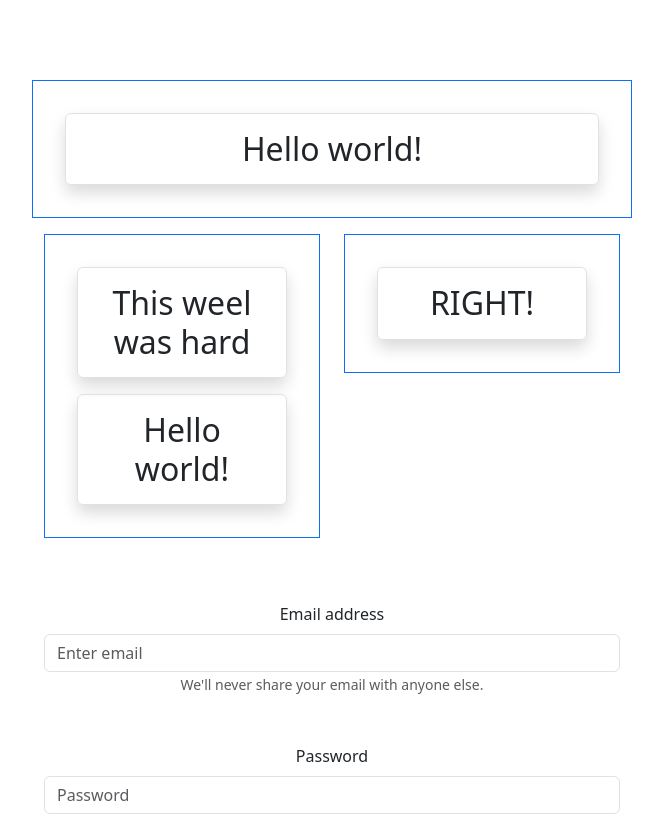
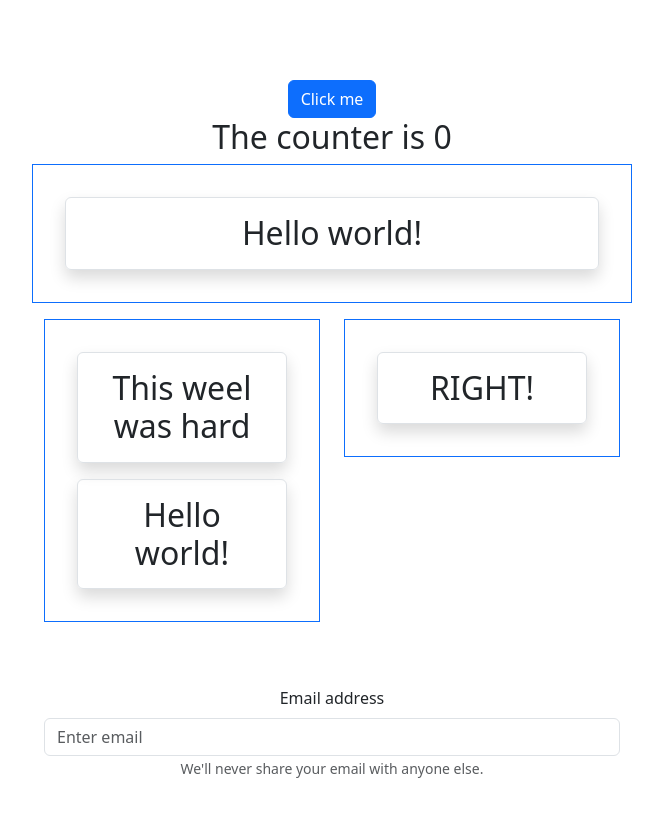
Before and after one commit to Grimdvl/react-test, a React (Create React App) app: page / in a window 1280 px wide. Shown: the top 814 px of the page, without its empty margins (308-971 px from the left). Built offline with nearby package versions, Linux system fonts and the light colour scheme.

Commit message:
lesson 12 done

```diff
--- a/src/App.js
+++ b/src/App.js
@@ -149,10 +149,45 @@
 	)
 }
 
+const Message = (props) => {
+	return (
+		<h2>The counter is {props.counter}</h2>
+	)
+}
+
+class Counter extends Component {
+	state = {
+		counter: 0
+	}
+
+	changeCounter = () => {
+		this.setState(({counter}) => ({
+			counter: counter + 1
+		}))
+	}
+
+	render() {
+		return (
+			<>
+				<button
+					className={'btn btn-primary'}
+					onClick={this.changeCounter}>
+					Click me
+				</button>
+				{/* жесткая привязка компонента к счетчику <Message counter={this.state.counter}/> */}
+				{this.props.render(this.state.counter)}
+			</>
+		)
+	}
+}
+
 function App() {
 	return (
 		<Wrapper>
 			<div className="App">
+				<Counter render={counter => (
+					<Message counter={counter}/>
+				)}/>
 				<HelloGreating/>
 				<BootstrapTest
 					left = {
```
